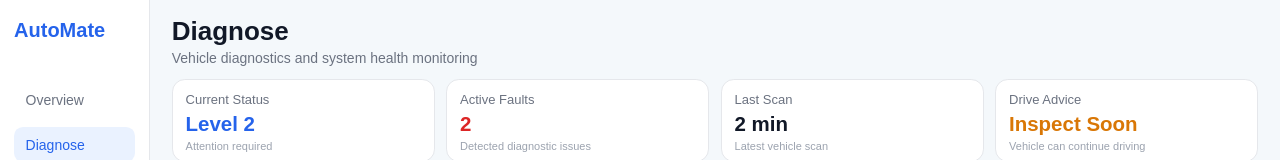
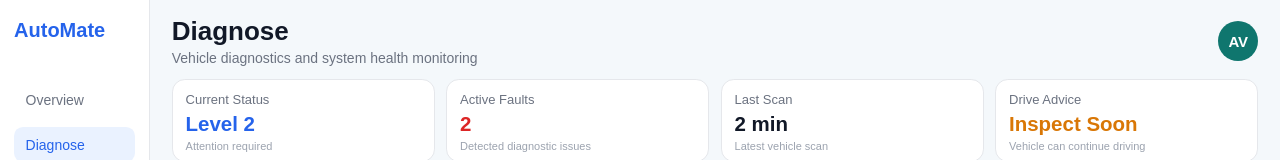
Before and after one commit to Dungnguyen107/web_dashboard, a plain HTML site: page web/diagnose.html in a window 1280 px wide. Shown: the top 160 px of the page. Drawn offline with Linux system fonts and the light colour scheme.

Commit message:
add ava for diagnose page

```diff
--- a/web/diagnose.html
+++ b/web/diagnose.html
@@ -23,6 +23,9 @@
         <div>
           <h1>Diagnose</h1>
           <p>Vehicle diagnostics and system health monitoring</p>
+        </div>
+        <div class="top-actions">
+          <div class="avatar">AV</div>
         </div>
       </header>
 
```
